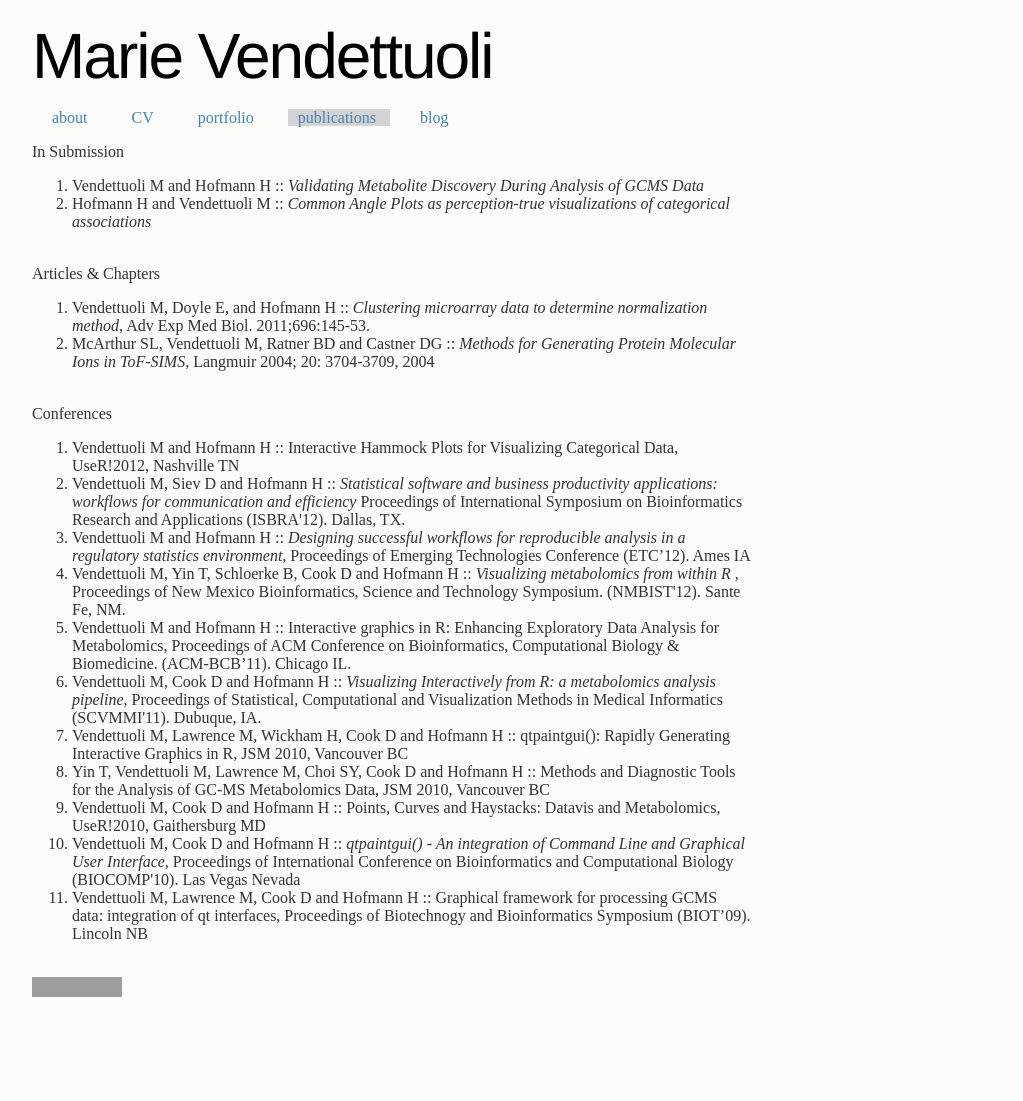
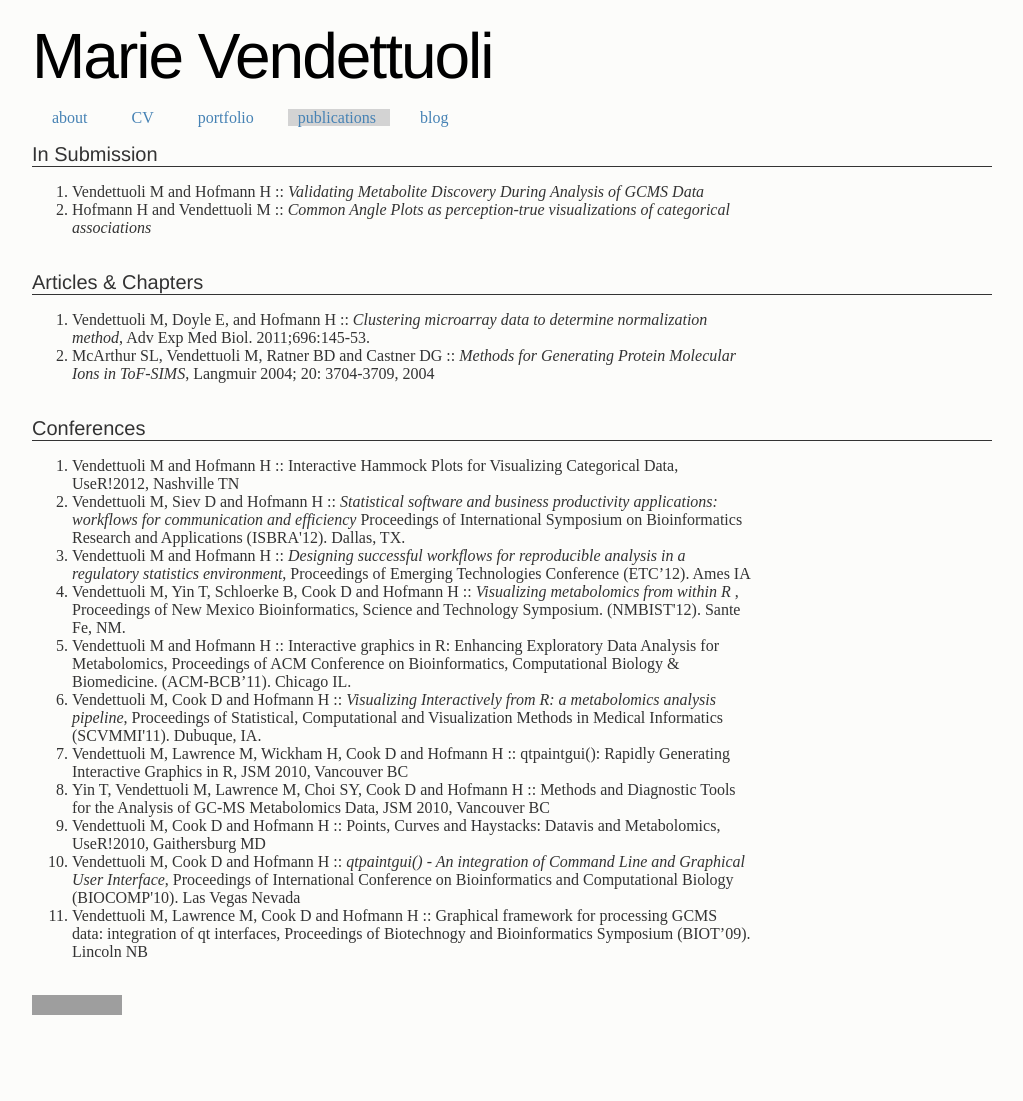
Before and after one commit to mariev/studiousmarie, a Jekyll site: the page built from p/pubs.md, in a window 1280 px wide. Shown: the whole page, without its empty margins (128-1151 px from the left). Built offline with Jekyll 4.4.1, drawn with Linux system fonts in a browser that asks for light colours; Markdown is read by kramdown in place of the engine named in the settings; grey boxes are pictures that could not be loaded.

Commit message:
Update style.css

```diff
--- a/media/css/style.css
+++ b/media/css/style.css
@@ -196,3 +196,11 @@ blockquote:after {
   text-decoration: none;
 
 }
+
+#label {
+  font-size:1.25em;
+  font-family: "Helvetica", "Arial", "sans-serif";
+  border-bottom-width: thin;
+  border-bottom-style: solid;
+
+}
```
